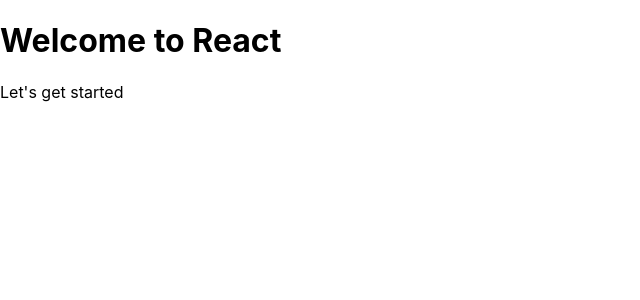
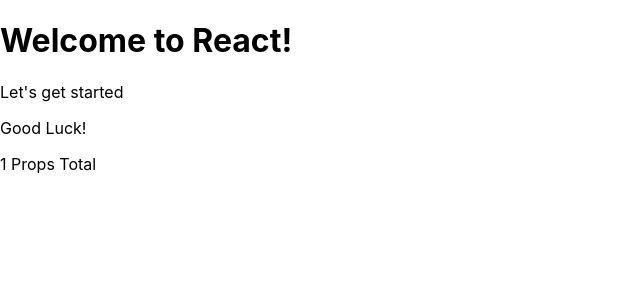
Before and after one commit to AshleyQSmith/hello-react, a React (Create React App) app: page / in a window 1280 px wide. Shown: the top 300 px of the page, without its empty margins (0-640 px from the left). Built offline with nearby package versions, Linux system fonts and the light colour scheme.

Commit message:
Element properties + destructured props

```diff
--- a/src/index.js
+++ b/src/index.js
@@ -8,11 +8,26 @@
 //   country: "USA",
 // };
 
-function Hello() {
+// function Hello(props) {
+//   console.log(Object.keys(props));
+//   return (
+//     <div>
+//       <h1>Welcome to {props.library}!</h1>
+//       <p>Let's get started</p>
+//       <p>{props.message}</p>
+//       <p>{Object.keys(props).length} Props Total</p>
+//     </div>
+//   );
+// }
+
+// easier to read version: instead of passing in "props", you destructure values from the props object for brevity (shortening syntax). allows you to read exaclty the values
+function Hello({ library, message, number }) {
   return (
     <div>
-      <h1>Welcome to React</h1>
+      <h1>Welcome to {library}!</h1>
       <p>Let's get started</p>
+      <p>{message}</p>
+      <p>{number} Props Total</p>
     </div>
   );
 }
@@ -43,8 +58,9 @@
   // </h1>,
 
   // CREATING A REACT COMPONENT
+  // Adding properties to the react component
 
-  <Hello />,
+  <Hello library="React" message="Good Luck!" number={1} />,
 
   document.getElementById("root")
 );
```
